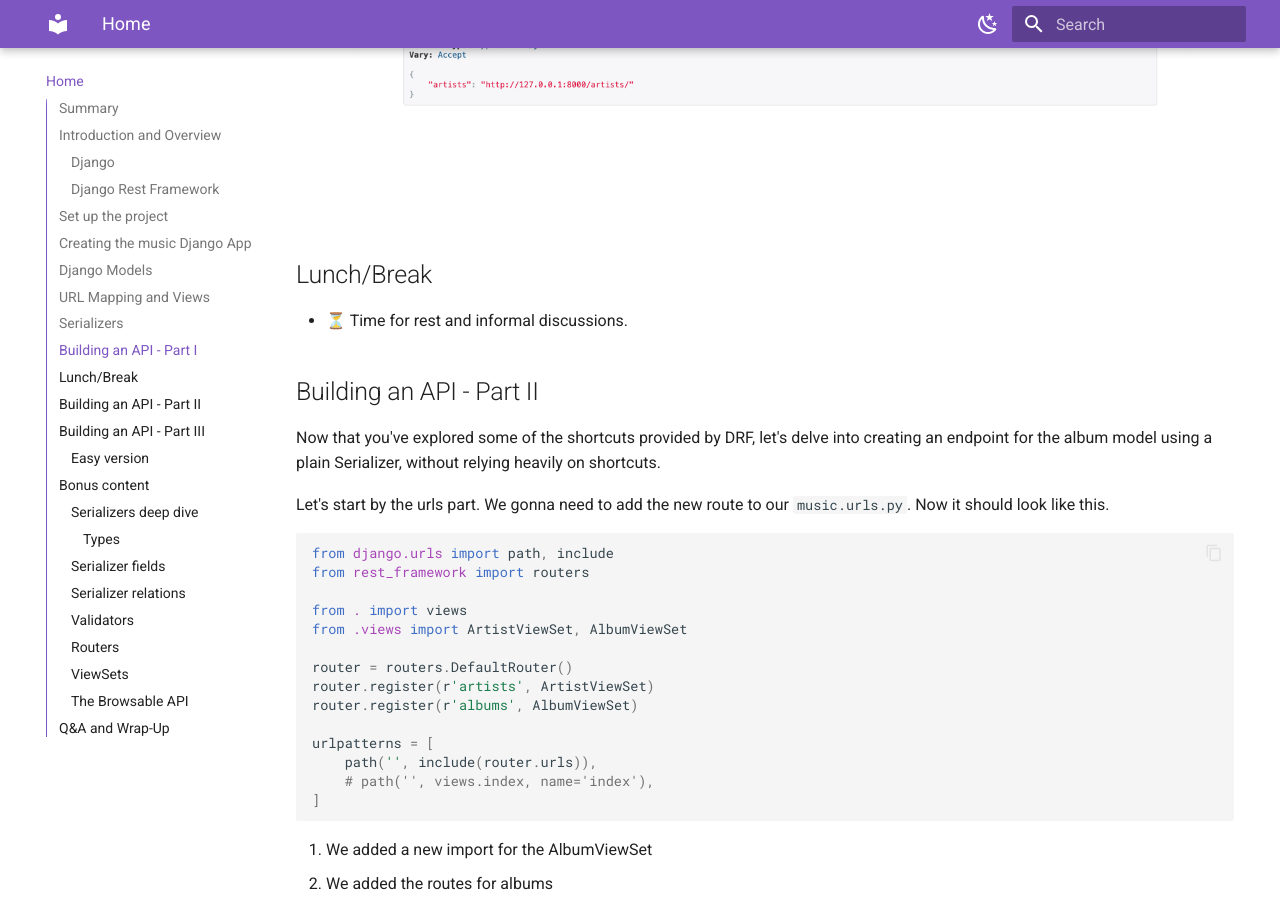
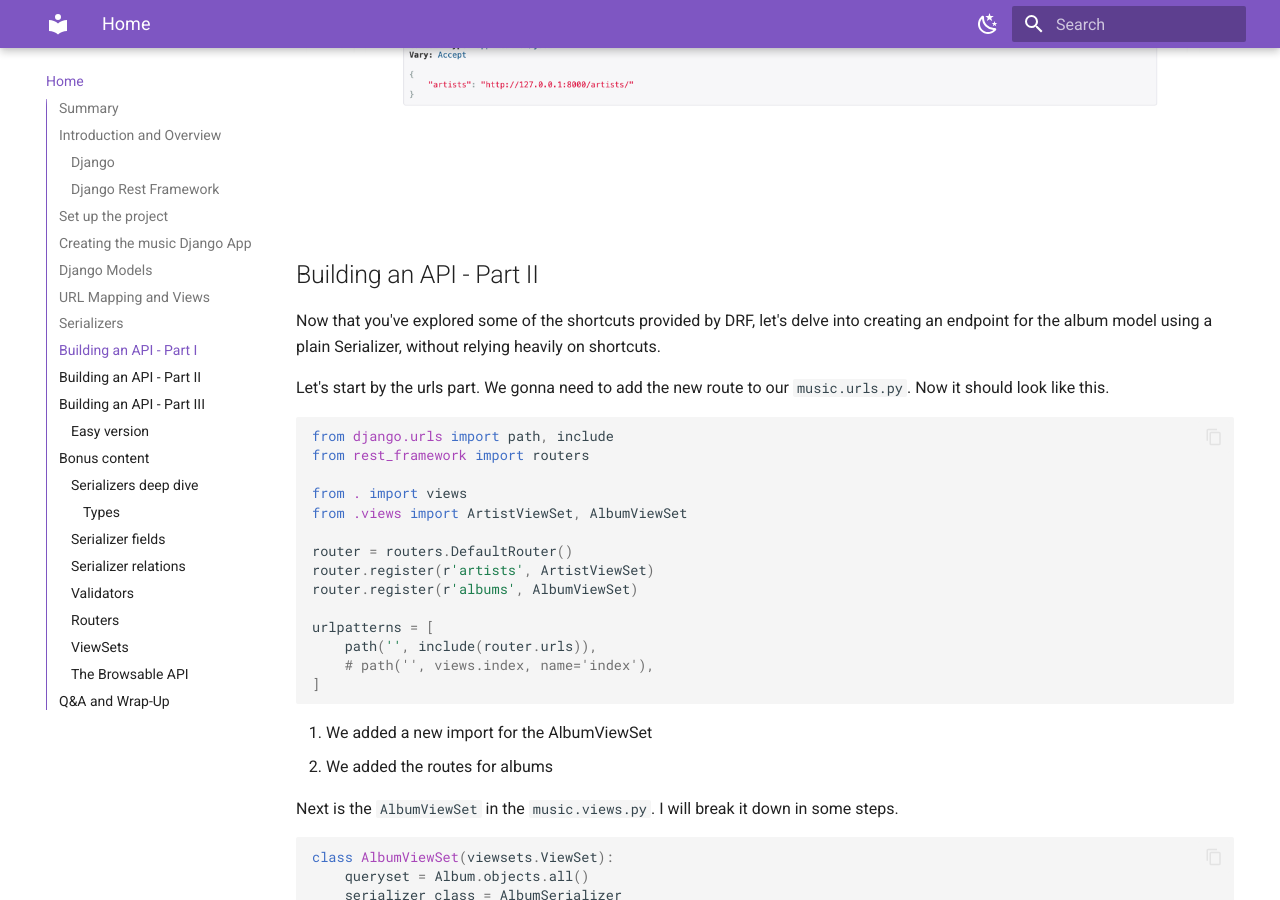
Before and after one commit to lipemorais/building-your-first-api-with-django-and-django-rest-framework, an MkDocs documentation site: the page built from docs/index.md, in a window 1280 px wide and 900 px high, scrolled down 7557 px. Built offline with MkDocs 1.6.1 and Material for MkDocs 9.7.7, drawn with Linux system fonts in a browser that asks for light colours.

Commit message:
Remove outdated lunch/break section from API tutorial
The lunch/break section was unnecessary and did not add value to the tutorial. This change keeps the focus on the primary content, streamlining the documentation for better readability.

```diff
--- a/docs/index.md
+++ b/docs/index.md
@@ -316,10 +316,6 @@ Congratulations now you have your first api working.
 
 ![first_api_working.png](images/first_api_working.png)
 
-## Lunch/Break
-
-- ⏳ Time for rest and informal discussions.
-
 ## Building an API - Part II
 
 Now that you've explored some of the shortcuts provided by DRF, let's delve into creating an endpoint for the album model using a plain Serializer, without relying heavily on shortcuts.
```
